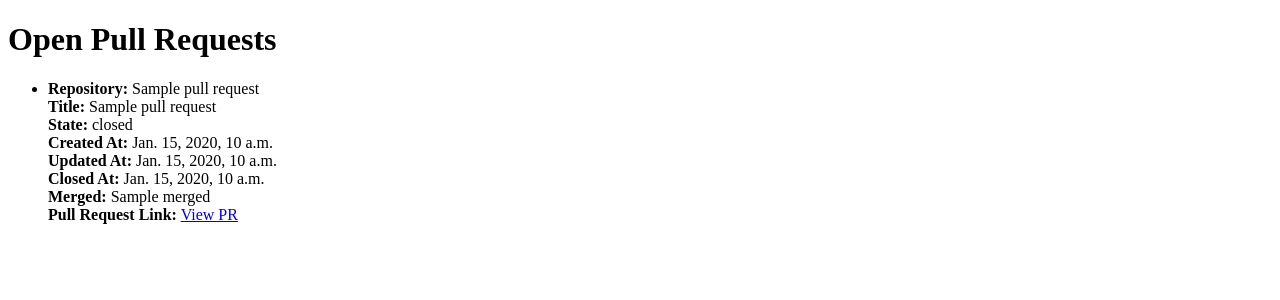
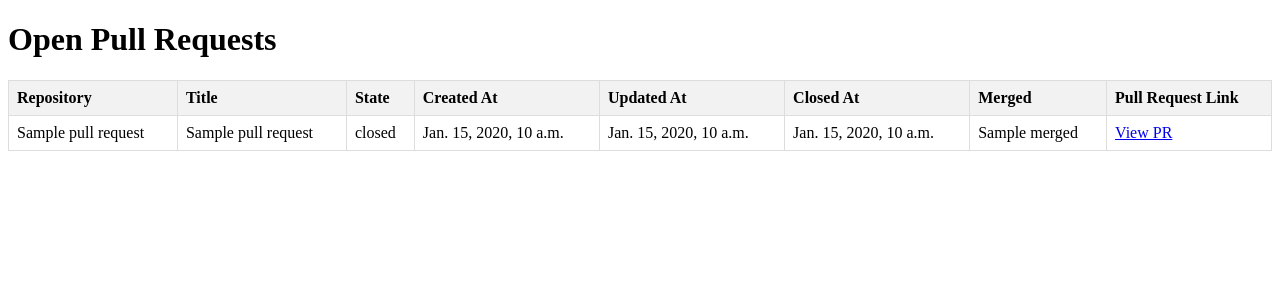
Before and after one commit to chakratechgeek/mywebpage, a Django app: template templates/pr.html in a window 1280 px wide. Shown: the top 300 px of the page. Run offline with Django 3.2, Linux system fonts and the light colour scheme; the template is opened without the code that fills it: most values are stand-ins (such as "Sample title", 1, 10 or a date in 2020).

Commit message:
all good

```diff
--- a/templates/pr.html
+++ b/templates/pr.html
@@ -1,3 +1,4 @@
+<!--
 <!DOCTYPE html>
 <html>
 <head>
@@ -21,3 +22,57 @@
     </ul>
 </body>
 </html>
+-->
+
+<!DOCTYPE html>
+<html>
+<head>
+    <title>Open Pull Requests</title>
+    <style>
+        /* Optional CSS for table styling */
+        table {
+            border-collapse: collapse;
+            width: 100%;
+        }
+        th, td {
+            border: 1px solid #dddddd;
+            text-align: left;
+            padding: 8px;
+        }
+        th {
+            background-color: #f2f2f2;
+        }
+    </style>
+</head>
+<body>
+    <h1>Open Pull Requests</h1>
+    <table>
+        <thead>
+            <tr>
+                <th>Repository</th>
+                <th>Title</th>
+                <th>State</th>
+                <th>Created At</th>
+                <th>Updated At</th>
+                <th>Closed At</th>
+                <th>Merged</th>
+                <th>Pull Request Link</th>
+            </tr>
+        </thead>
+        <tbody>
+            {% for pull_request in pull_requests %}
+                <tr>
+                    <td>{{ pull_request.repository_name }}</td>
+                    <td>{{ pull_request.title }}</td>
+                    <td>{{ pull_request.state }}</td>
+                    <td>{{ pull_request.created_at }}</td>
+                    <td>{{ pull_request.updated_at }}</td>
+                    <td>{{ pull_request.closed_at }}</td>
+                    <td>{{ pull_request.merged }}</td>
+                    <td><a href="{{ pull_request.html_url }}">View PR</a></td>
+                </tr>
+            {% endfor %}
+        </tbody>
+    </table>
+</body>
+</html>
```
Also changed, not shown: pull_request/views.py (line endings or trailing spaces), 2 other files.
